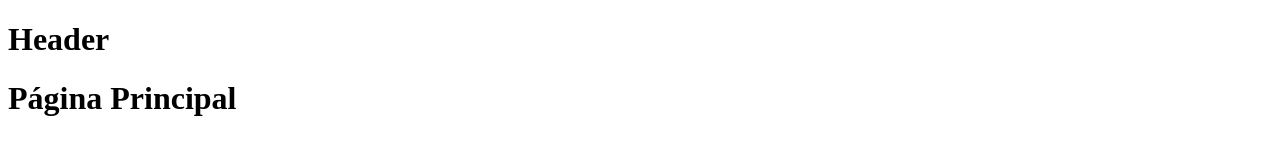
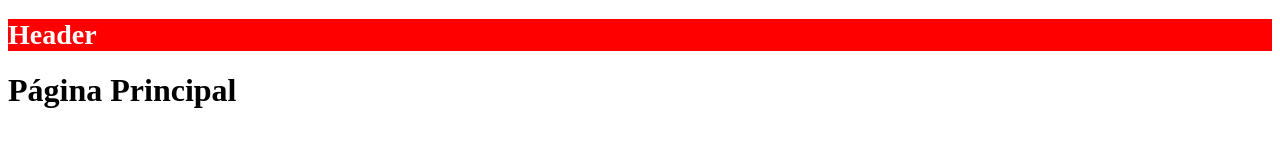
Before and after one commit to saulfranco14/pars, a Gatsby site: page / in a window 1280 px wide. Built offline with nearby package versions, Linux system fonts and the light colour scheme; Gatsby itself is replaced by a stand-in of ours.

Commit message:
Se agrega styled-component

```diff
--- a/gatsby-config.js
+++ b/gatsby-config.js
@@ -7,6 +7,7 @@
   plugins: [
     `gatsby-plugin-react-helmet`,
     `gatsby-plugin-image`,
+    `gatsby-plugin-styled-components`,
     {
       resolve: `gatsby-source-filesystem`,
       options: {
--- a/package.json
+++ b/package.json
@@ -5,6 +5,7 @@
   "version": "0.1.0",
   "author": "Kyle Mathews <mathews.kyle@gmail.com>",
   "dependencies": {
+    "babel-plugin-styled-components": "^1.12.0",
     "gatsby": "^3.1.2",
     "gatsby-plugin-gatsby-cloud": "^2.1.0",
     "gatsby-plugin-image": "^1.1.2",
@@ -12,12 +13,14 @@
     "gatsby-plugin-offline": "^4.1.0",
     "gatsby-plugin-react-helmet": "^4.1.0",
     "gatsby-plugin-sharp": "^3.1.2",
+    "gatsby-plugin-styled-components": "^4.2.0",
     "gatsby-source-filesystem": "^3.1.0",
     "gatsby-transformer-sharp": "^3.1.0",
     "prop-types": "^15.7.2",
     "react": "^17.0.1",
     "react-dom": "^17.0.1",
-    "react-helmet": "^6.1.0"
+    "react-helmet": "^6.1.0",
+    "styled-components": "^5.2.3"
   },
   "devDependencies": {
     "prettier": "2.2.1"
--- a/src/components/header.js
+++ b/src/components/header.js
@@ -1,10 +1,18 @@
 import * as React from "react"
+import styled from "styled-components"
+
+const TitleHeader = styled.h1`
+  font-size: 28px;
+  background-color: red;
+  color: white;
+
+`
 
 const Header = () => {
   return (
-   <React.Fragment>
-     <h1>Header</h1>
-   </React.Fragment>
+    <React.Fragment>
+      <TitleHeader>Header</TitleHeader>
+    </React.Fragment>
    );
 }
 
--- a/src/components/layout.js
+++ b/src/components/layout.js
@@ -1,9 +1,16 @@
 import React, { Fragment } from 'react';
 import Header from './header';
+import Helmet from 'react-helmet';
 
 const Layout = ( props ) => {
   return (
     <Fragment>
+      <Helmet>
+        <title> Pars </title>
+        <link href="https://cdnjs.cloudflare.com/ajax/libs/normalize/8.0.1/normalize.css" />
+        <link rel="preconnect" href="https://fonts.gstatic.com" />
+        <link href="https://fonts.googleapis.com/css2?family=Open+Sans&family=Roboto:wght@700&display=swap" rel="stylesheet" />
+      </Helmet>
       <Header />
       {props.children}
     </Fragment>
```
Also changed, not shown: 1 other file.
